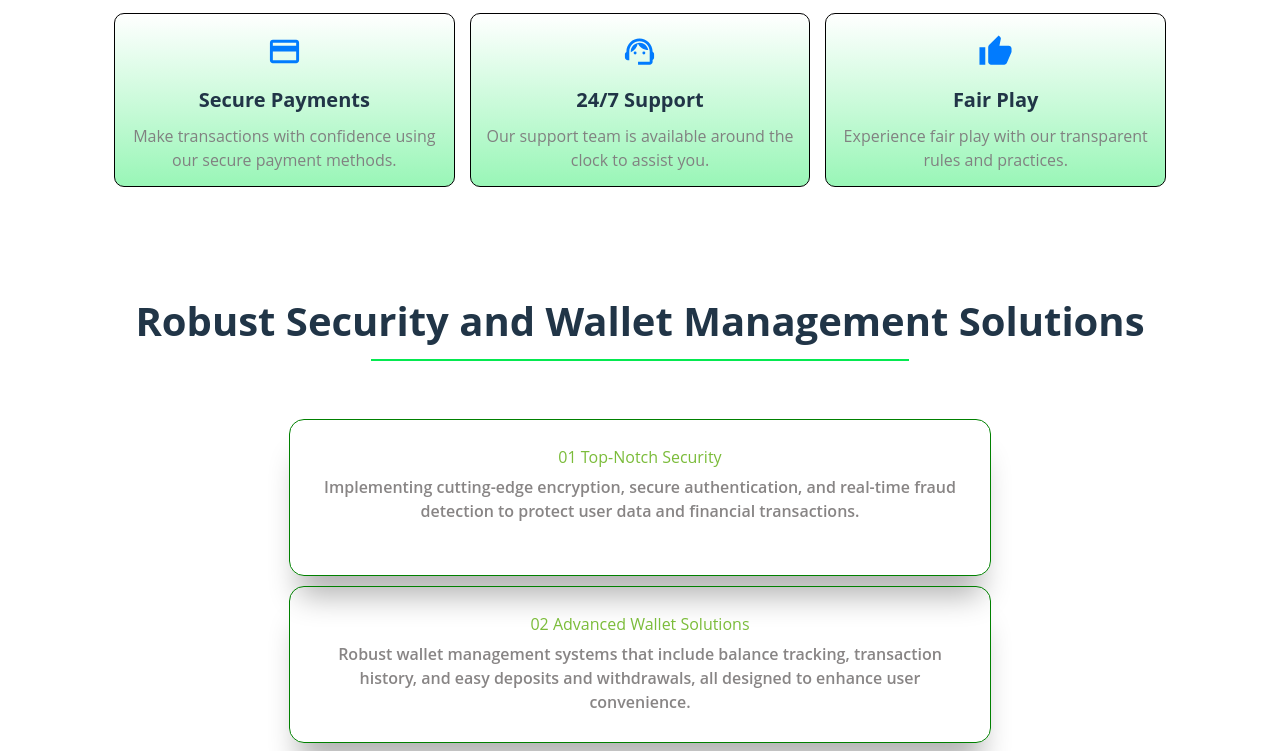
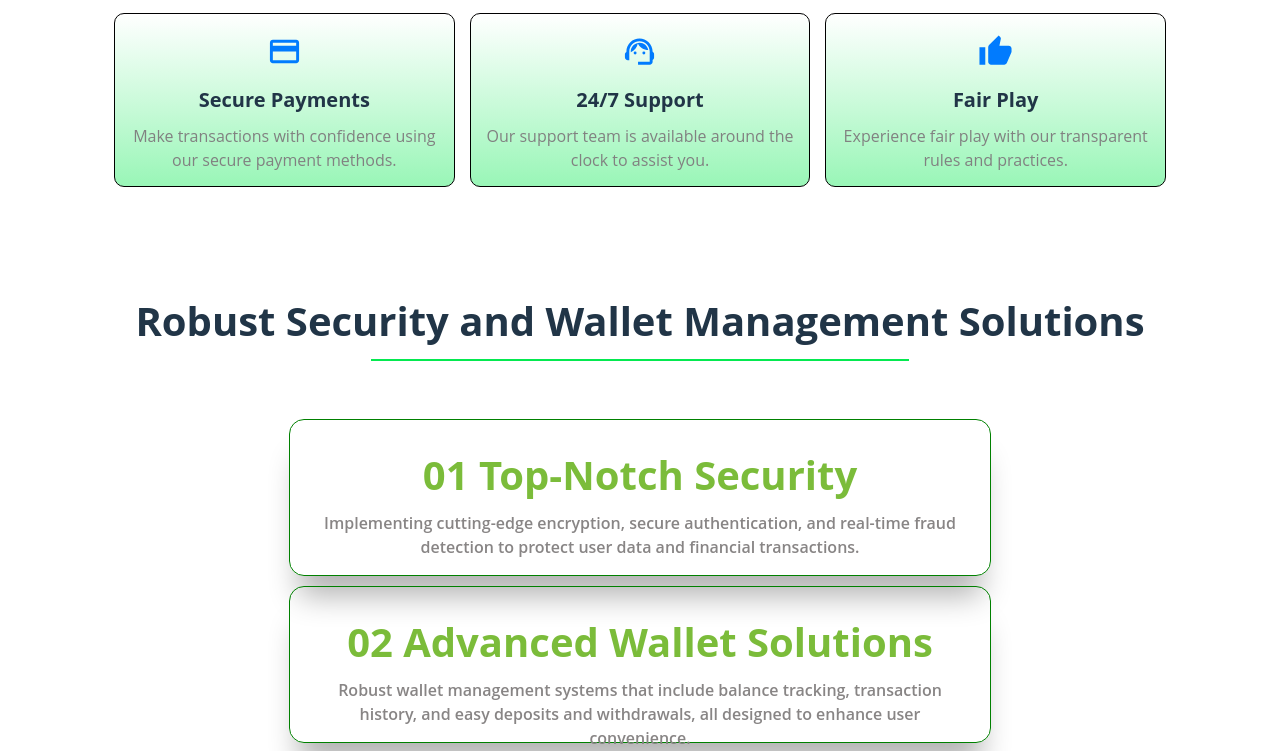
Before and after one commit to arullsyena/sotruepay, a React (Vite) app: page / in a window 1280 px wide. Shown: the part 2009-2760 px from the top of the page. Built offline with nearby package versions, Linux system fonts and the light colour scheme.

Commit message:
clean up

```diff
--- a/src/components/gsap/Accordian.css
+++ b/src/components/gsap/Accordian.css
@@ -58,5 +58,5 @@
   }
 /*  */
 
-.accordion .title{
+.accordion--title{
     color:#7bbc3a;}
--- a/src/components/gsap/Accordian.jsx
+++ b/src/components/gsap/Accordian.jsx
@@ -1,19 +1,12 @@
-import { gsap } from "gsap-trial";
+import { motion } from "framer-motion";
 import "./Accordian.css";
-// import { ScrollTrigger } from "gsap-trial/ScrollTrigger";
-// import { ScrollSmoother } from "gsap-trial/ScrollSmoother";
-import { motion } from "framer-motion";
-
-// gsap.registerPlugin(ScrollTrigger, ScrollSmoother);
 
 const Accordian = () => {
+  // Variants for animation
   const cardVariants = {
-    offscreen: {
-      y: 300,
-    },
+    offscreen: { y: 300 },
     onscreen: {
       y: 50,
-
       transition: {
         type: "spring",
         bounce: 0.4,
@@ -21,99 +14,50 @@ const Accordian = () => {
       },
     },
   };
-  //   const scrollerSmoother = ScrollSmoother.create({
-  //     content: "#content",
-  //     wrapper: "#wrapper",
-  //     smooth: true,
-  //     effects: false,
-  //     normalizeScroll: true,
-  //   });
 
-  //   const tl = gsap.timeline({
-  //     scrollTrigger: {
-  //       trigger: ".accordions",
-  //       pin: true,
-  //       start: "top top",
-  //       end: "bottom top",
-  //       scrub: 1,
-  //       ease: "linear",
-  //     },
-  //   });
-
-  //   tl.to(".accordion .text", {
-  //     height: 0,
-  //     paddingBottom: 0,
-  //     opacity: 0,
-  //     stagger: 0.5,
-  //   });
-  //   tl.to(
-  //     ".accordion",
-  //     {
-  //       marginBottom: -15,
-  //       stagger: 0.5,
-  //     },
-  //     "<"
-  //   );
+  // Data array for accordion items
+  const accordionData = [
+    {
+      title: "01 Top-Notch Security",
+      text: "Implementing cutting-edge encryption, secure authentication, and real-time fraud detection to protect user data and financial transactions.",
+    },
+    {
+      title: "02 Advanced Wallet Solutions",
+      text: "Robust wallet management systems that include balance tracking, transaction history, and easy deposits and withdrawals, all designed to enhance user convenience.",
+    },
+    {
+      title: "03 Customizable Security Features",
+      text: "Tailor security measures to meet specific needs and regulatory requirements, ensuring compliance and peace of mind.",
+    },
+    {
+      title: "04 Continuous Monitoring",
+      text: "Regularly updated security protocols and continuous monitoring to detect and prevent potential threats, keeping your platform secure.",
+    },
+  ];
 
   return (
-    <>
-      {" "}
     <motion.div
       className='card-container'
       initial='offscreen'
       whileInView='onscreen'
       viewport={{ once: true, amount: 0.8 }}
     >
-        {/* <div className="splash" style={{ background }} /> */}
-
       <div className='accordian-content'>
-          {/* <div className='spacer'></div> */}
         <div className='accordions'>
-            <motion.div variants={cardVariants}>
+          {accordionData.map((item, index) => (
+            <motion.div key={index} variants={cardVariants}>
               <div className='accordion'>
-                <div className='title'>01 Top-Notch Security</div>
-                <div className='text'>
-                  Implementing cutting-edge encryption, secure authentication,
-                  and real-time fraud detection to protect user data and
-                  financial transactions.
+                <div className='section--title accordion--title'>
+                  {item.title}
                 </div>
+                <div className='text'>{item.text}</div>
               </div>
             </motion.div>
-            <motion.div variants={cardVariants}>
-              <div className='accordion '>
-                <div className='title'> 02 Advanced Wallet Solutions</div>
-                <div className='text'>
-                  Robust wallet management systems that include balance
-                  tracking, transaction history, and easy deposits and
-                  withdrawals, all designed to enhance user convenience.
+          ))}
         </div>
-              </div>
-            </motion.div>
-            <motion.div variants={cardVariants}>
-              <div className='accordion'>
-                <div className='title'>03 Customizable Security Features</div>
-                <div className='text'>
-                  Tailor security measures to meet specific needs and regulatory
-                  requirements, ensuring compliance and peace of mind.
-                </div>
-              </div>
-            </motion.div>
-            <motion.div variants={cardVariants}>
-              <div className='accordion'>
-                <div className='title'>04 Continuous Monitoring </div>
-                <div className='text'>
-                  Regularly updated security protocols and continuous monitoring
-                  to detect and prevent potential threats, keeping your platform
-                  secure.
-                </div>
-              </div>
-            </motion.div>
-          </div>
-
         <div className='spacer'></div>
       </div>
     </motion.div>
-    </>
   );
 };
 
--- a/src/components/home/PopularGames.jsx
+++ b/src/components/home/PopularGames.jsx
@@ -28,7 +28,7 @@ const PopularGames = () => {
   ];
   return (
     <section className='home-page__section home-page__section--service'>
-      <h2 className='title'>Popular Games</h2>
+      <h2 className='section--title'>Popular Games</h2>
       <hr width='50%' color='#05e950' />
       <div className='spacer'></div>
 
```
Lines whose indentation alone changed are shown as unchanged.
